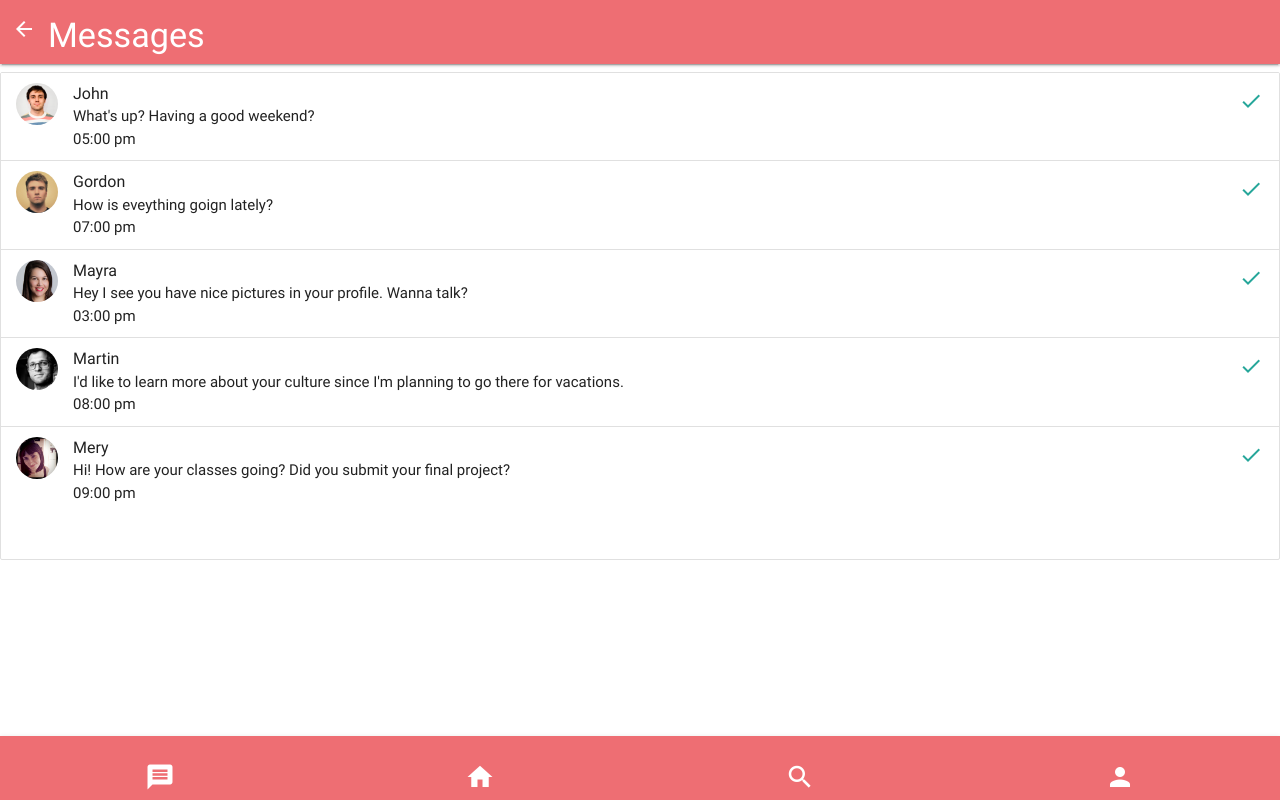
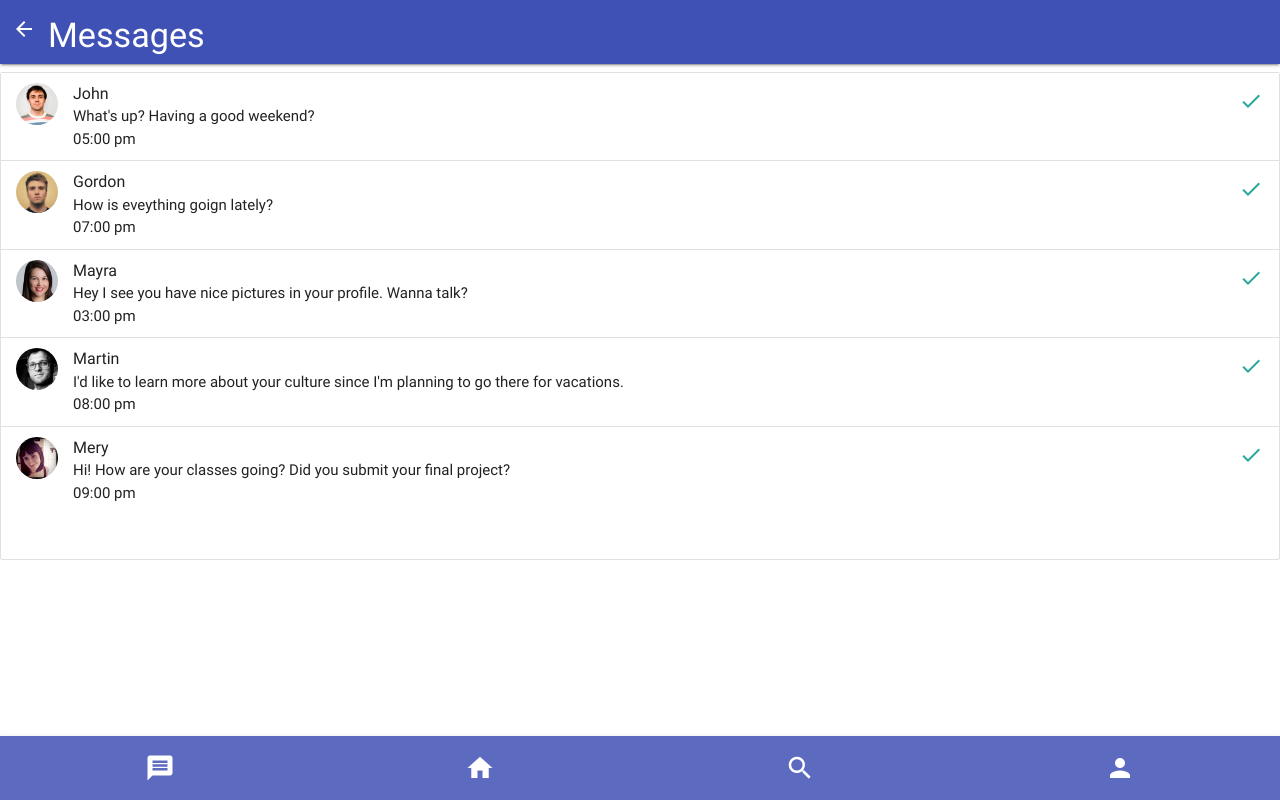
Before and after one commit to milagrospalma/producto-final-speak-up, a plain HTML site: page views/messages.html in a window 1280 px wide. Drawn offline with Linux system fonts and the light colour scheme.

Commit message:
actualizando estilo

```diff
--- a/js/profile.js
+++ b/js/profile.js
@@ -1,3 +1,7 @@
 $(document).ready(function() {
   $('select').material_select();
+  $('.back').click(function() {
+    parent.history.back();
+    return false;
+  });
 });
--- a/views/messages.html
+++ b/views/messages.html
@@ -1,5 +1,6 @@
 <!DOCTYPE html>
 <html lang="en">
+
 <head>
   <meta charset="UTF-8">
   <meta name="viewport" content="width=device-width, initial-scale=1.0">
@@ -13,67 +14,75 @@
 <body>
   <!-- Navbar -->
   <div class="navbar-fixed">
-    <div class="navbar-fixed">
-      <nav>
-        <div class="nav-wrapper">
-          <a class="btn-style material-icons left back">arrow_back</a>
-          <h4>Messages</h4>
-        </div>
-      </nav>
-    </div>
+    <nav class="indigo">
+      <div class="nav-wrapper">
+        <a class="btn-style material-icons left back">arrow_back</a>
+        <h4>Messages</h4>
+      </div>
+    </nav>
   </div>
 
   <ul class="collection">
     <li class="collection-item avatar">
       <img src="../assets/img/john.jpg" alt="" class="circle">
       <span class="title">John</span>
-      <p>What's up? Having a good weekend?<br>
-          05:00 pm
+      <p>What's up? Having a good weekend?
+        <br> 05:00 pm
       </p>
-      <a href="#!" class="secondary-content"><i class="material-icons">check</i></a>
+      <a href="#!" class="secondary-content">
+        <i class="material-icons">check</i>
+      </a>
     </li>
     <li class="collection-item avatar">
       <img src="../assets/img/gordon.jpg" alt="" class="circle">
       <span class="title">Gordon</span>
-      <p>How is eveything goign lately?<br>
-          07:00 pm
+      <p>How is eveything goign lately?
+        <br> 07:00 pm
       </p>
-      <a href="#!" class="secondary-content"><i class="material-icons">check</i></a>
+      <a href="#!" class="secondary-content">
+        <i class="material-icons">check</i>
+      </a>
     </li>
     <li class="collection-item avatar">
       <img src="../assets/img/mayra.jpg" alt="" class="circle">
       <span class="title">Mayra</span>
-      <p>Hey I see you have nice pictures in your profile. Wanna talk?<br>
-          03:00 pm
+      <p>Hey I see you have nice pictures in your profile. Wanna talk?
+        <br> 03:00 pm
       </p>
-      <a href="#!" class="secondary-content"><i class="material-icons">check</i></a>
+      <a href="#!" class="secondary-content">
+        <i class="material-icons">check</i>
+      </a>
     </li>
     <li class="collection-item avatar">
       <img src="../assets/img/martin.jpg" alt="" class="circle">
       <span class="title">Martin</span>
-      <p>I'd like to learn more about your culture since I'm planning to go there for vacations. <br>
-        08:00 pm
+      <p>I'd like to learn more about your culture since I'm planning to go there for vacations.
+        <br> 08:00 pm
       </p>
-      <a href="#!" class="secondary-content"><i class="material-icons">check</i></a>
+      <a href="#!" class="secondary-content">
+        <i class="material-icons">check</i>
+      </a>
     </li>
     <li class="collection-item avatar">
       <img src="../assets/img/mery.jpg" alt="" class="circle">
       <span class="title">Mery</span>
-      <p>Hi! How are your classes going? Did you submit your final project? <br>
-        09:00 pm
+      <p>Hi! How are your classes going? Did you submit your final project?
+        <br> 09:00 pm
       </p>
-      <a href="#!" class="secondary-content"><i class="material-icons">check</i></a>
+      <a href="#!" class="secondary-content">
+        <i class="material-icons">check</i>
+      </a>
     </li>
   </ul>
   <!-- Menu-bottom -->
   <div class="navbar-down">
     <div class="navbar-fixed">
-      <nav>
+      <nav class="indigo lighten-1">
         <div class="nav-wrapper container-flex-row">
-          <a href="../views/messages.html" class="material-icons icon-style">message</a>
-          <a href="../views/newsfeed.html"class="material-icons icon-style">home</a>
-          <a href="../views/search.html" class="material-icons icon-style">search</a>
-          <a href="../views/profile.html" class="material-icons icon-style">person</a>
+          <a href="../views/messages.html" class="material-icons">message</a>
+          <a href="../views/newsfeed.html" class="material-icons">home</a>
+          <a href="../views/search.html" class="material-icons">search</a>
+          <a href="../views/profile.html" class="material-icons">person</a>
         </div>
       </nav>
     </div>
```
Also changed, not shown: js/search.js (+3 -7 lines), views/newsfeed.html (+7 -4 lines), views/profile.html (+9 -6 lines), views/search.html (+12 -11 lines).
